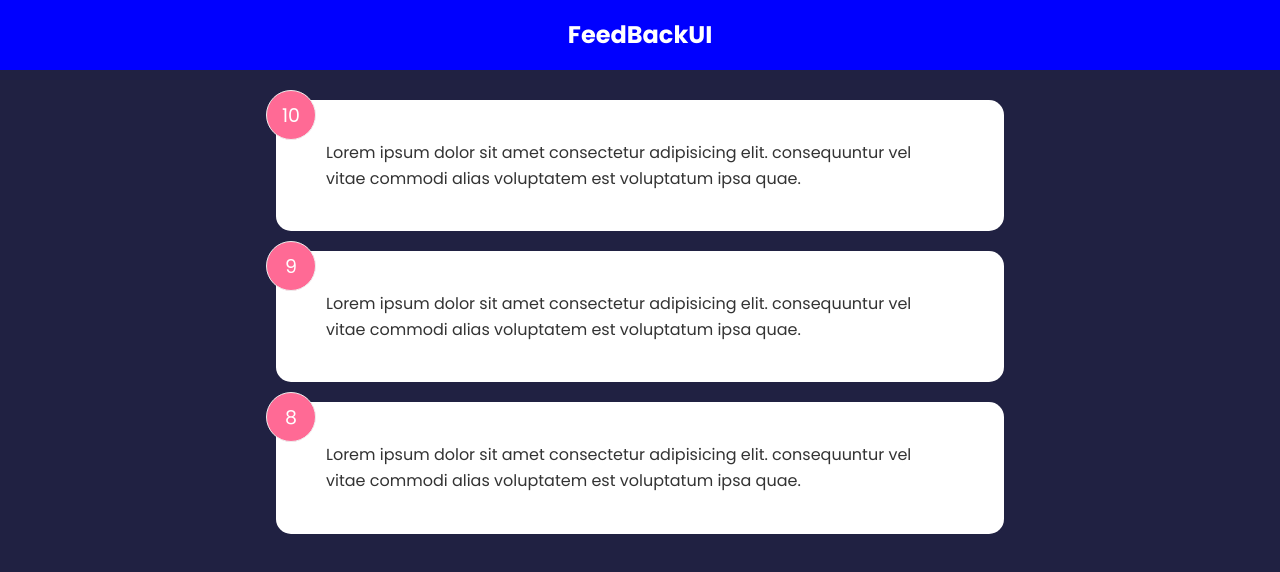
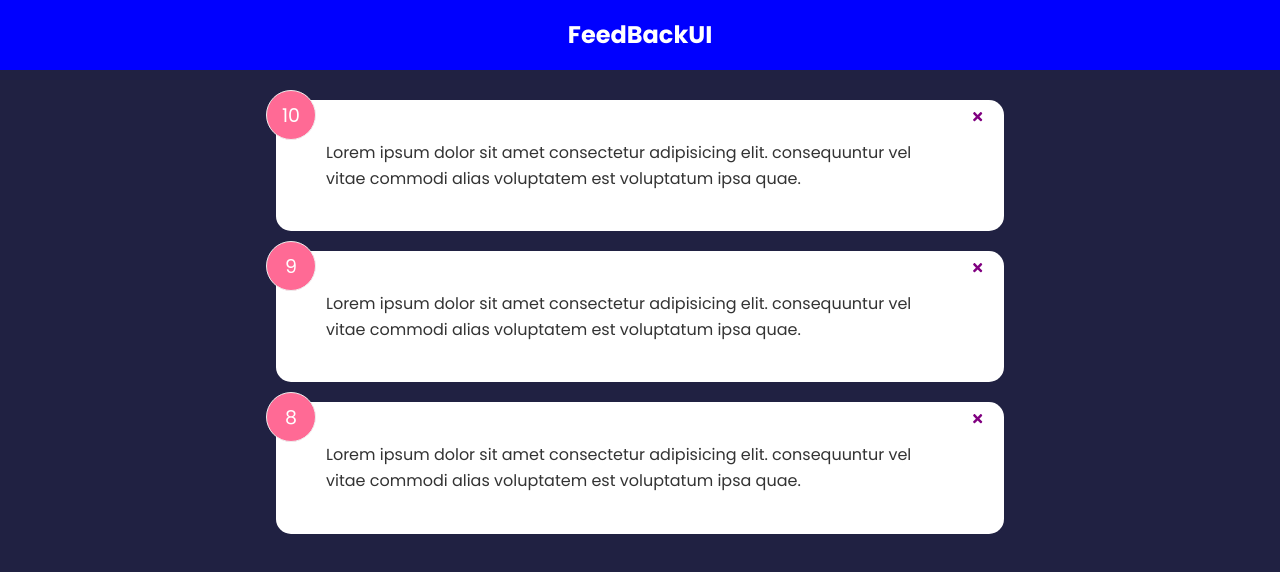
Before and after one commit to d-zucho/feedback-app, a React (Create React App) app: page / in a window 1280 px wide. Shown: the top 572 px of the page. Built offline with nearby package versions, Linux system fonts and the light colour scheme.

Commit message:
add delete button and functionality to cards

```diff
--- a/src/App.js
+++ b/src/App.js
@@ -8,11 +8,17 @@
 const App = () => {
   const [feedback, setFeedback] = useState(FeedbackData)
 
+  const deleteFeedback = (id) => {
+    if (window.confirm('Are you sure?')) {
+      setFeedback(feedback.filter((item) => item.id !== id))
+    }
+  }
+
   return (
     <>
       <Header text='Hello World' />
       <div className='container'>
-        <FeedbackList feedback={feedback} />
+        <FeedbackList feedback={feedback} handleDelete={deleteFeedback} />
       </div>
     </>
   )
--- a/src/Components/FeedbackItem.jsx
+++ b/src/Components/FeedbackItem.jsx
@@ -1,14 +1,19 @@
+import { FaTimes } from 'react-icons/fa'
+
 import { useState } from 'react'
 import PropTypes from 'prop-types'
 import Card from './shared/Card'
 
-const FeedbackItem = ({ item }) => {
+const FeedbackItem = ({ item, handleDelete }) => {
   const [rating, setRating] = useState(item.rating)
   const [text, setText] = useState(item.text)
 
   return (
     <Card>
       <div className='num-display'>{rating}</div>
+      <button className='close' onClick={() => handleDelete(item.id)}>
+        <FaTimes color='purple' />
+      </button>
       <div className='text-display'>{text}</div>
     </Card>
   )
--- a/src/Components/FeedbackList.jsx
+++ b/src/Components/FeedbackList.jsx
@@ -1,7 +1,7 @@
 import FeedbackItem from './FeedbackItem'
 import PropTypes from 'prop-types'
 
-const FeedbackList = ({ feedback }) => {
+const FeedbackList = ({ feedback, handleDelete }) => {
   console.log(feedback)
 
   if (!feedback || feedback.length === 0) {
@@ -10,7 +10,7 @@
   return (
     <div className='feedback-list'>
       {feedback.map((item) => (
-        <FeedbackItem key={item.id} item={item} />
+        <FeedbackItem key={item.id} item={item} handleDelete={handleDelete} />
       ))}
     </div>
   )
```
